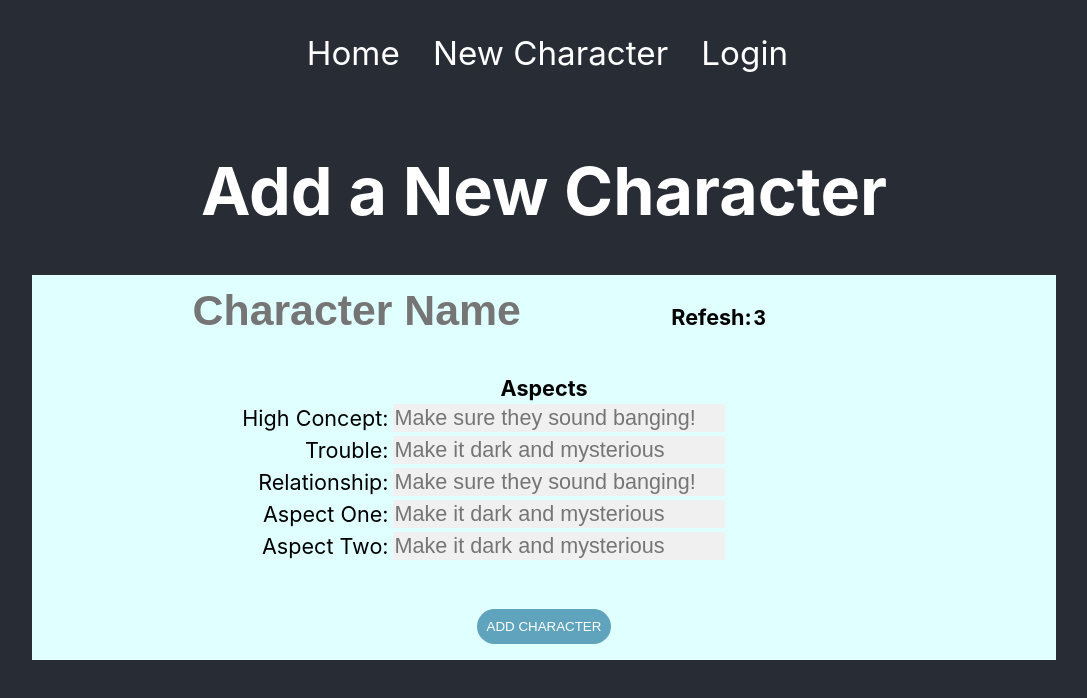
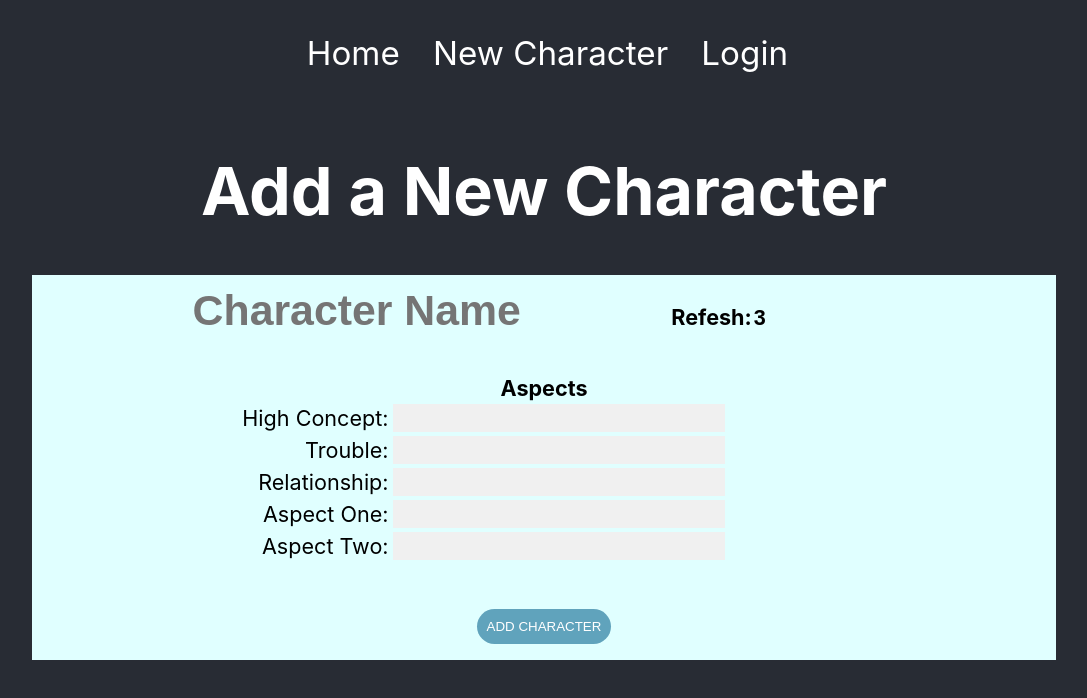
Before and after one commit to GideonBrimleaf/fate_character_generator, a React (Create React App) app: page /new in a window 1280 px wide. Shown: the top 698 px of the page, without its empty margins (96-1183 px from the left). Built offline with nearby package versions, Linux system fonts and the light colour scheme; no server answers; sample sign-in values are in the browser's storage.

Commit message:
Working modular stat block

```diff
--- a/src/containers/CharacterForm.js
+++ b/src/containers/CharacterForm.js
@@ -4,6 +4,7 @@ import './CharacterForm.css'
 import '../components/CharacterDetail.css'
 import '../components/CharacterStatBlock.css'
 import { withRouter } from 'react-router-dom'
+import CharacterFormStatBlock from './CharacterFormStatBlock'
 
 class CharacterForm extends Component {
 
@@ -54,8 +55,11 @@ class CharacterForm extends Component {
     const name = this.state.name.trim()
     const highConcept = this.state.aspects.highConcept.trim()
     const trouble = this.state.aspects.trouble.trim()
+    const relationship = this.state.aspects.relationship.trim()
+    const aspectOne = this.state.aspects.aspectOne.trim()
+    const aspectTwo = this.state.aspects.aspectTwo.trim()
 
-    if(!name || !highConcept || !trouble){
+    if(!name || !highConcept || !trouble || !relationship || !aspectOne || !aspectTwo){
       return
     }
 
@@ -65,9 +69,9 @@ class CharacterForm extends Component {
       aspects: {
         highConcept:highConcept,
         trouble:trouble,
-        relationship: '',
-        aspectOne: '',
-        aspectTwo: ''
+        relationship: relationship,
+        aspectOne: aspectOne,
+        aspectTwo: aspectTwo
       },
       approaches: {
         careful: '',
@@ -138,91 +142,7 @@ class CharacterForm extends Component {
             />
           </section>
           <section className="character-stats character-form-section">
-            <table className="character-sheet-item-primary">
-              <caption>Aspects</caption>
-              <tbody>
-                <tr>
-                  <td className="stat-name">
-                    <label htmlFor="highConcept">High Concept:</label>
-                  </td>
-                  <td className="form-input">
-                    <input
-                      className="character-sheet-text primary-input"
-                      type="text"
-                      id="highConcept"
-                      placeholder="Make sure they sound banging!"
-                      value={this.state.aspects.highConcept}
-                      onChange={(event) => this.handleFormStatChange(event, 'aspects')}
-                      required
-                    />
-                  </td>
-                </tr>
-                <tr>
-                  <td className="stat-name">
-                    <label className="form-label" htmlFor="trouble">Trouble:</label>
-                  </td>
-                  <td className="form-input">
-                    <input
-                      className="character-sheet-text primary-input"
-                      type="text"
-                      id="trouble"
-                      placeholder="Make it dark and mysterious"
-                      value={this.state.aspects.trouble}
-                      onChange={(event) => this.handleFormStatChange(event, 'aspects')}
-                      required
-                    />
-                  </td>
-                </tr>
-                <tr>
-                  <td className="stat-name">
-                    <label className="form-label" htmlFor="relationship">Relationship:</label>
-                  </td>
-                  <td className="form-input">
-                    <input
-                      className="character-sheet-text primary-input"
-                      type="text"
-                      id="relationship"
-                      placeholder="Make sure they sound banging!"
-                      value={this.state.aspects.relationship}
-                      onChange={(event) => this.handleFormStatChange(event, 'aspects')}
-                      required
-                    />
-                  </td>
-                </tr>
-                <tr>
-                  <td className="stat-name">
-                    <label className="form-label" htmlFor="aspectOne">Aspect One:</label>
-                  </td>
-                  <td className="form-input">
-                    <input
-                      className="character-sheet-text primary-input"
-                      type="text"
-                      id="aspectOne"
-                      placeholder="Make it dark and mysterious"
-                      value={this.state.aspects.aspectOne}
-                      onChange={(event) => this.handleFormStatChange(event, 'aspects')}
-                      required
-                    />
-                  </td>
-                </tr>
-                <tr>
-                  <td className="stat-name">
-                    <label className="form-label" htmlFor="aspectTwo">Aspect Two:</label>
-                  </td>
-                  <td className="form-input">
-                    <input
-                      className="character-sheet-text primary-input"
-                      type="text"
-                      id="aspectTwo"
-                      placeholder="Make it dark and mysterious"
-                      value={this.state.aspects.aspectTwo}
-                      onChange={(event) => this.handleFormStatChange(event, 'aspects')}
-                      required
-                    />
-                  </td>
-                </tr>
-              </tbody>
-            </table>
+            <CharacterFormStatBlock stats={this.state.aspects} tableName="aspects" handleFormStatChange={this.handleFormStatChange} />
           </section>
           <input className="primary-button" type="submit" value="Add Character"/>
         </form>
--- a/src/containers/CharacterFormStatBlock.js
+++ b/src/containers/CharacterFormStatBlock.js
@@ -0,0 +1,46 @@
+import React from 'react'
+import '../App.css'
+import './CharacterForm.css'
+import '../components/CharacterDetail.css'
+import '../components/CharacterStatBlock.css'
+
+const CharacterFormStatBlock = (props) => {
+
+  const statNames = Object.keys(props.stats)
+  const prettyTableName = props.tableName.charAt(0).toUpperCase() + props.tableName.slice(1)
+
+  const tableRows = statNames.map(stat => {
+    const capitalisedFirstLetter = stat.charAt(0).toUpperCase() + stat.slice(1)
+    const splitName = capitalisedFirstLetter.split(/(?=[A-Z])/)
+    const prettyStatLabel = splitName.join(' ')
+
+    return (
+      <tr key={stat}>
+        <td className="stat-name">
+          <label htmlFor={stat}>{ prettyStatLabel }:</label>
+        </td>
+        <td className="form-input">
+          <input
+            className="character-sheet-text primary-input"
+            type="text"
+            id={stat}
+            value={props.stats[stat]}
+            onChange={(event) => props.handleFormStatChange(event, props.tableName)}
+            required
+          />
+        </td>
+      </tr>
+    )
+  })
+
+  return(
+    <table className="character-sheet-item-primary">
+      <caption>{ prettyTableName }</caption>
+      <tbody>
+        { tableRows }
+      </tbody>
+    </table>
+  )
+}
+
+export default CharacterFormStatBlock
```
